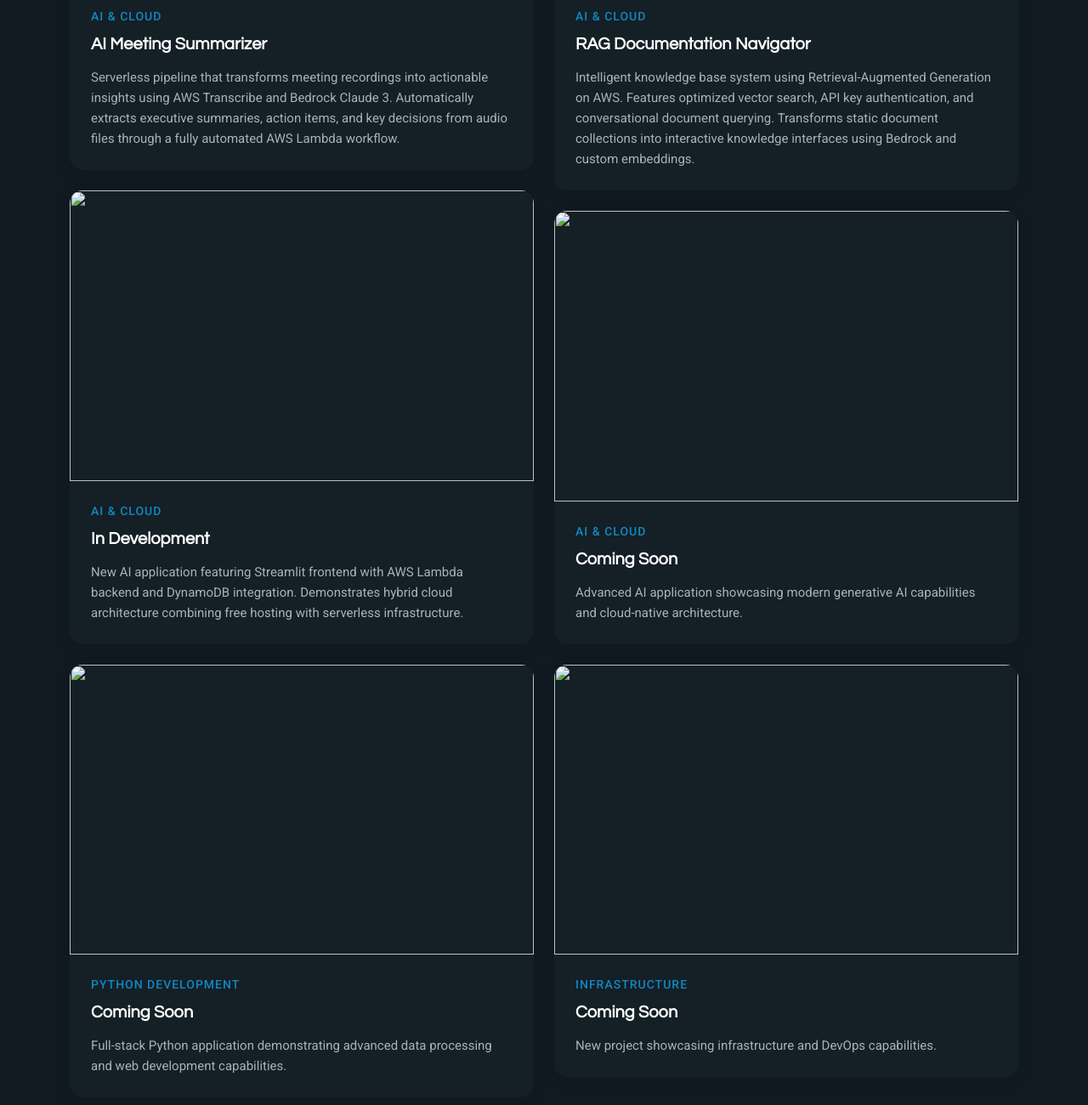
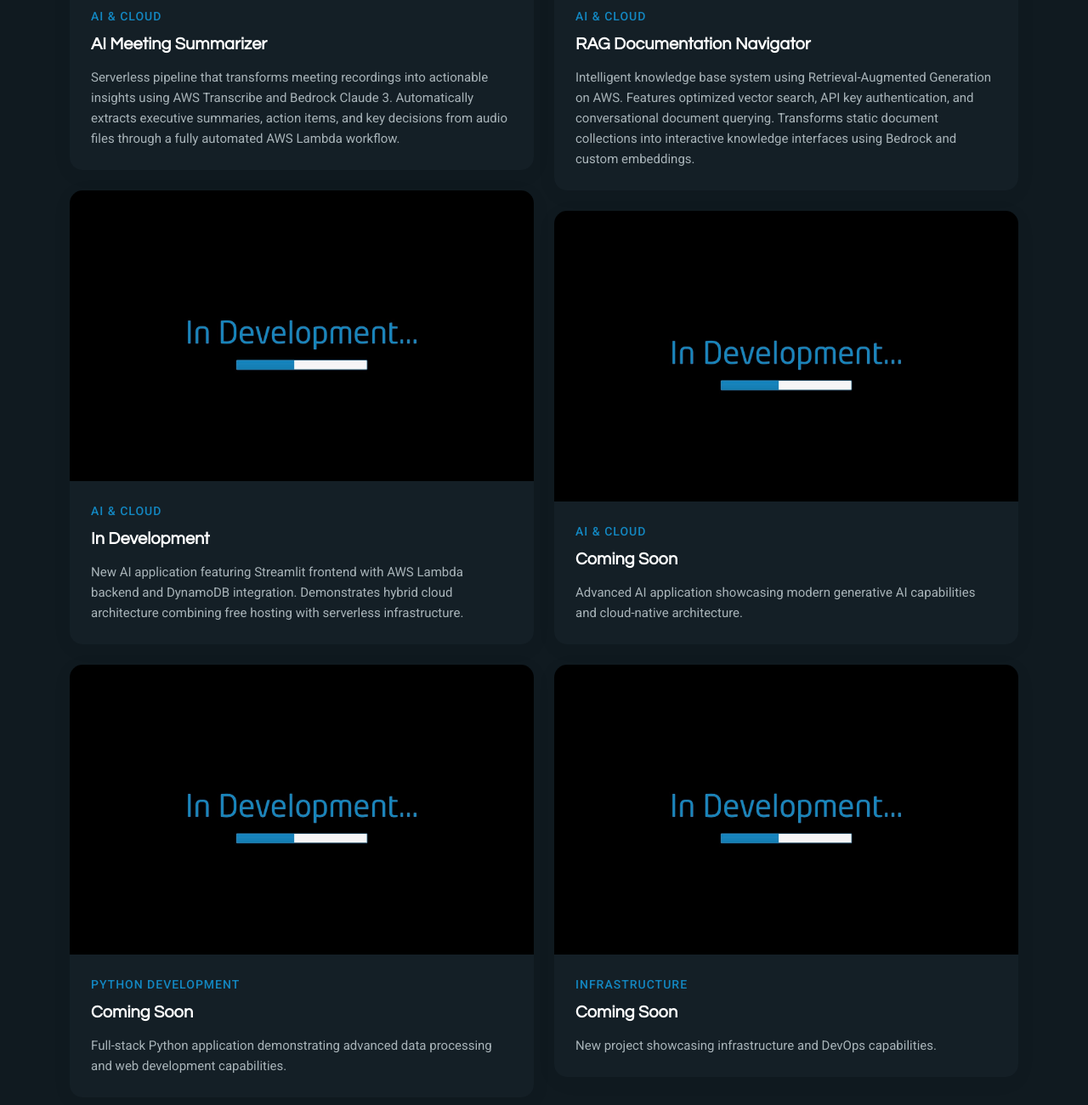
Before and after one commit to AndresFMC/portfolio, a plain HTML site: page index.html in a window 1280 px wide. Shown: the part 5119-6419 px from the top of the page at 85% size. Drawn offline with Linux system fonts and the light colour scheme.

Commit message:
Cambio en las imágenes vacías del portfolio

```diff
--- a/index.html
+++ b/index.html
@@ -409,7 +409,7 @@
             <div class="col-lg-6 col-md-6 portfolio-item isotope-item filter-ai-cloud">
               <div class="portfolio-card">
                 <div class="portfolio-image">
-                  <img src="assets/img/portfolio/portfolio-3.webp" class="img-fluid" alt="" loading="lazy">
+                  <img src="assets/img/portfolio/in-development.webp" class="img-fluid" alt="" loading="lazy">
                   <div class="portfolio-overlay">
                     <div class="portfolio-actions">
                       <span class="preview-link disabled" style="opacity: 0.5; cursor: default;"><i class="bi bi-arrows-fullscreen"></i></span>
@@ -428,7 +428,7 @@
             <div class="col-lg-6 col-md-6 portfolio-item isotope-item filter-ai-cloud">
               <div class="portfolio-card">
                 <div class="portfolio-image">
-                  <img src="assets/img/portfolio/portfolio-8.webp" class="img-fluid" alt="" loading="lazy">
+                  <img src="assets/img/portfolio/in-development.webp" class="img-fluid" alt="" loading="lazy">
                   <div class="portfolio-overlay">
                     <div class="portfolio-actions">
                       <span class="preview-link disabled" style="opacity: 0.5; cursor: default;"><i class="bi bi-arrows-fullscreen"></i></span>
@@ -447,7 +447,7 @@
             <div class="col-lg-6 col-md-6 portfolio-item isotope-item filter-python">
               <div class="portfolio-card">
                 <div class="portfolio-image">
-                  <img src="assets/img/portfolio/portfolio-7.webp" class="img-fluid" alt="" loading="lazy">
+                  <img src="assets/img/portfolio/in-development.webp" class="img-fluid" alt="" loading="lazy">
                   <div class="portfolio-overlay">
                     <div class="portfolio-actions">
                       <span class="preview-link disabled" style="opacity: 0.5; cursor: default;"><i class="bi bi-arrows-fullscreen"></i></span>
@@ -466,7 +466,7 @@
             <div class="col-lg-6 col-md-6 portfolio-item isotope-item filter-infrastructure">
               <div class="portfolio-card">
                 <div class="portfolio-image">
-                  <img src="assets/img/portfolio/portfolio-11.webp" class="img-fluid" alt="" loading="lazy">
+                  <img src="assets/img/portfolio/in-development.webp" class="img-fluid" alt="" loading="lazy">
                   <div class="portfolio-overlay">
                     <div class="portfolio-actions">
                       <span class="preview-link disabled" style="opacity: 0.5; cursor: default;"><i class="bi bi-arrows-fullscreen"></i></span>
```
Also changed, not shown: assets/img/portfolio/ai-meeting-summarizer-2.webp (deleted), assets/img/portfolio/ai-meeting-summarizer.png (deleted), assets/img/portfolio/in-development.webp (added).
